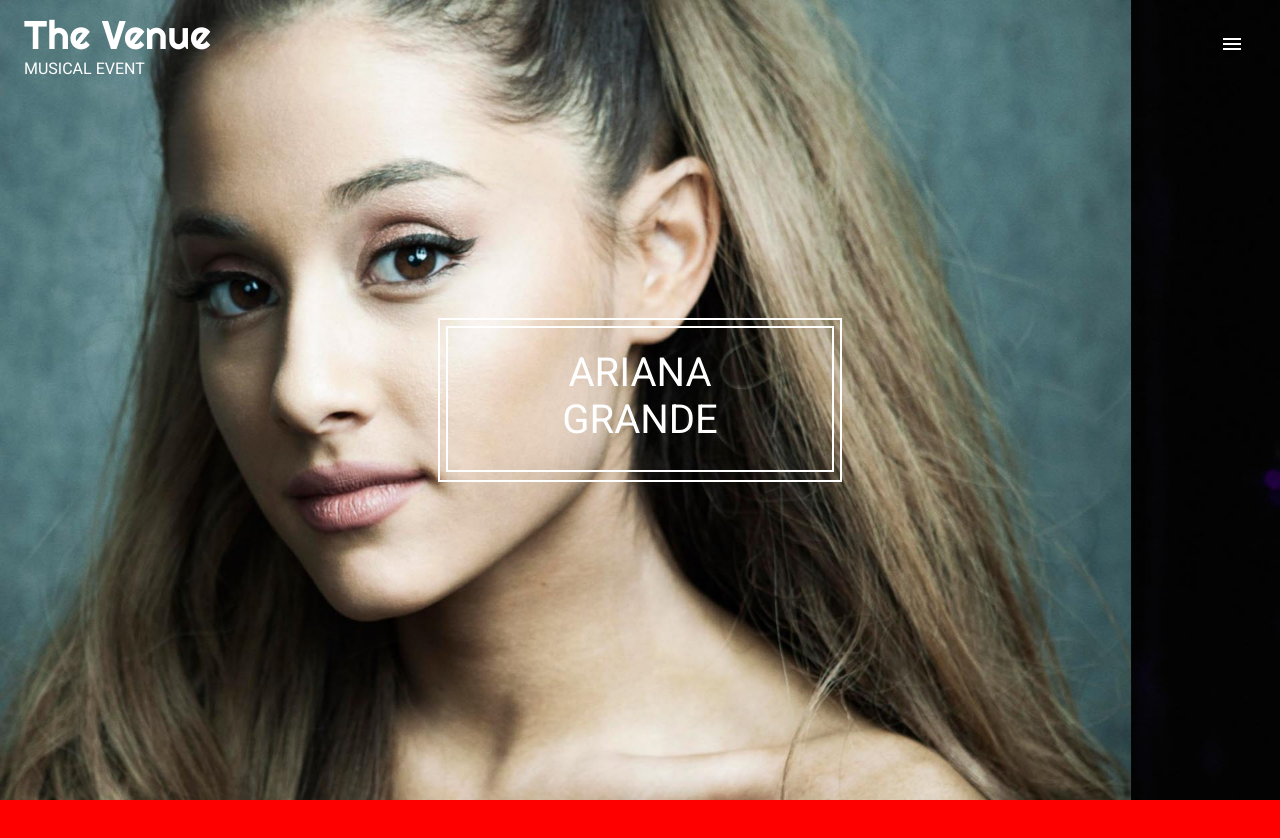
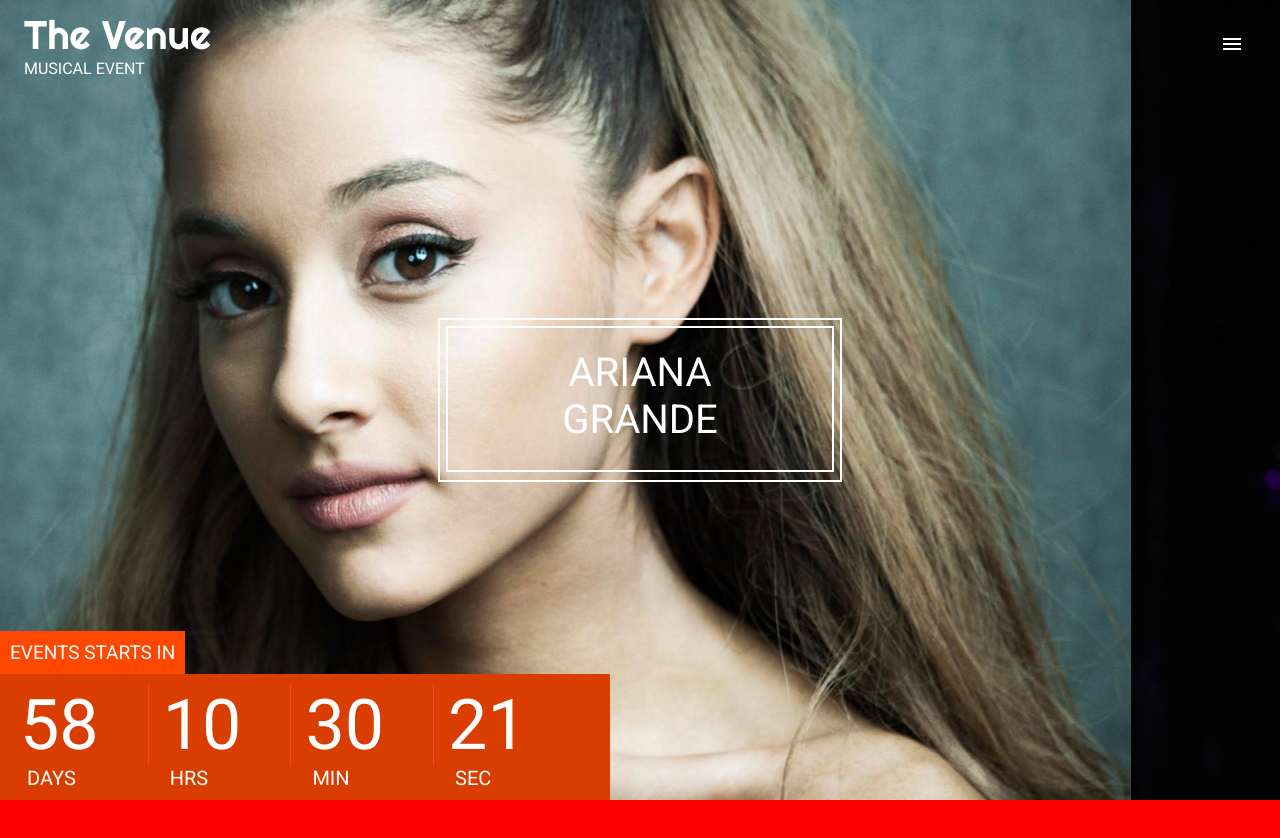
Before and after one commit to rajeshsharma88/venue, a React (Create React App) app: page / in a window 1280 px wide. Shown: the top 838 px of the page. Built offline with nearby package versions, Linux system fonts and the light colour scheme.

Commit message:
Worked On Timer

```diff
--- a/src/Components/featured/index.js
+++ b/src/Components/featured/index.js
@@ -1,5 +1,6 @@
 import React from "react";
 import Carousel from "./Carousel";
+import TimeUntil from "./timeUntil";
 
 const Featured = () => {
   return (
@@ -8,6 +9,7 @@
       <div className="artist_name">
         <div className="wrapper">Ariana Grande</div>
       </div>
+      <TimeUntil />
     </div>
   );
 };
--- /dev/null
+++ b/src/Components/featured/timeUntil.js
@@ -0,0 +1,51 @@
+import React, { useState, useEffect, useCallback } from "react";
+import { Slide } from "react-awesome-reveal";
+
+const TimeUntil = () => {
+  const [time, setTime] = useState({
+    days: "0",
+    hours: "0",
+    minutes: "0",
+    seconds: "0",
+  });
+  const renderItem = (time, value) => (
+    <div className="countdown_item">
+      <div className="countdown_time">{time}</div>
+      <div className="countdown_tag">{value}</div>
+    </div>
+  );
+
+  const getTimeUntil = useCallback((deadline) => {
+    const time = Date.parse(deadline) - Date.parse(new Date());
+    if (time < 0) {
+      console.log("Date Passed");
+    } else {
+      const seconds = Math.floor((time / 1000) % 60);
+      const minutes = Math.floor((time / 1000 / 60) % 60);
+      const hours = Math.floor((time / (1000 * 60 * 60)) % 24);
+      const days = Math.floor(time / (1000 * 60 * 60 * 24));
+
+      setTime({ days, hours, minutes, seconds });
+    }
+  }, []);
+
+  useEffect(() => {
+    setInterval(() => getTimeUntil("Dec, 21, 2021, 01:20:00"), 1000);
+  }, [getTimeUntil]);
+
+  return (
+    <Slide left delay={1000}>
+      <div className="countdown_wrapper">
+        <div className="countdown_top">Events Starts In</div>
+        <div className="countdown_bottom">
+          {renderItem(time.days, "Days")}
+          {renderItem(time.hours, "Hrs")}
+          {renderItem(time.minutes, "Min")}
+          {renderItem(time.seconds, "Sec")}
+        </div>
+      </div>
+    </Slide>
+  );
+};
+
+export default TimeUntil;
```
